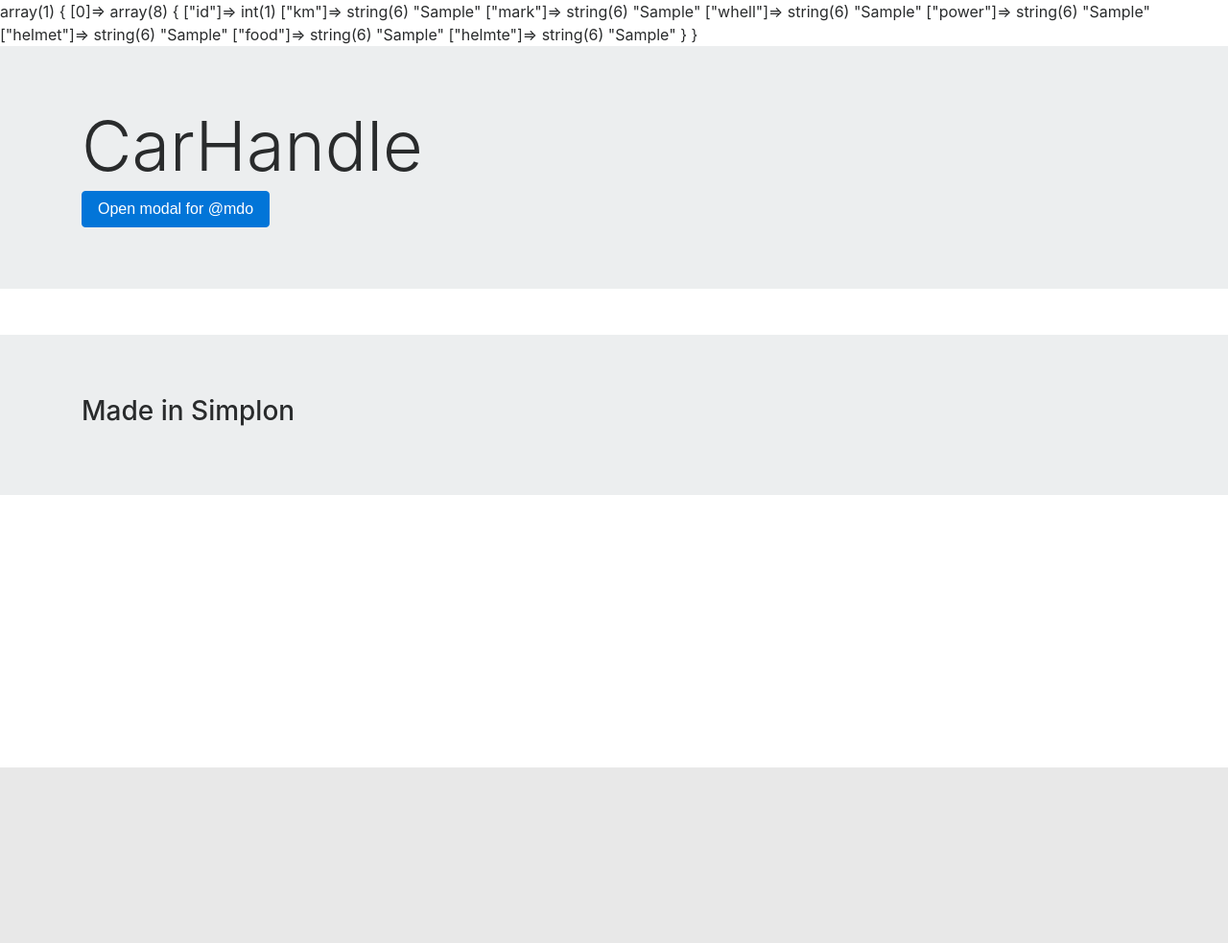
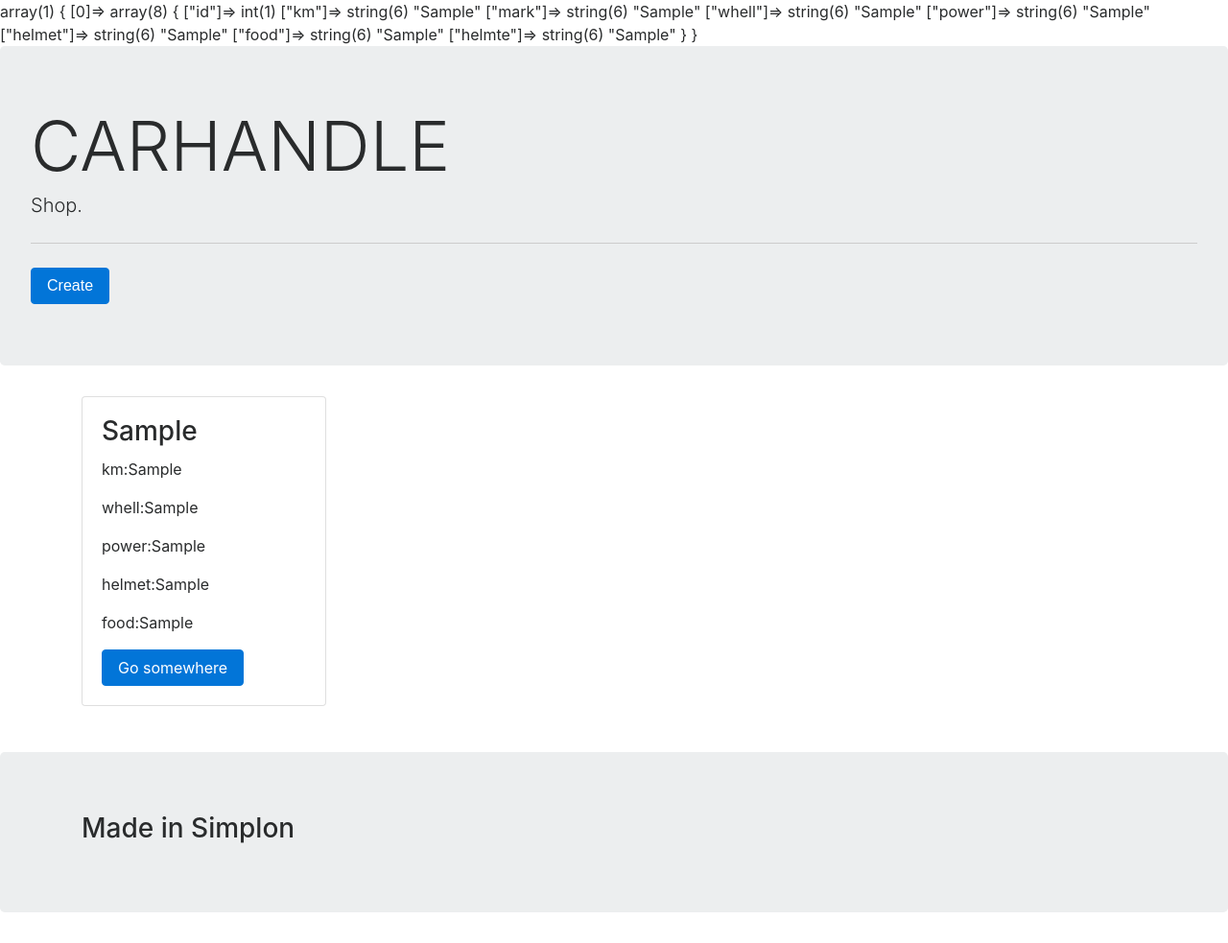
Before and after one commit to Madjidgo/carHandle, a PHP site: page / in a window 1280 px wide. Shown: the whole page at 96% size. Before the commit the page ends 800 px from the top, so only its background shows below. Run offline with PHP 8.4, Linux system fonts and the light colour scheme; tables that the repository leaves empty or names only in its code hold one stand-in row (values such as "Sample post").

Commit message:
cards in View

```diff
--- a/Controlers/Vehicule.php
+++ b/Controlers/Vehicule.php
@@ -2,6 +2,16 @@
 require 'Modeles/entities/ConnectBdd.php';
 
 $manager = new VehiculeManager($db);
+/**
+ * [if description]
+ * @var [type]
+ */
+
+if (isset($_Post['km']) && isset($_Post['mark']) && isset($_Post['whell']) && isset($_Post['helmet']) && isset($_Post['food']))
+{
+        add($_Post['km'],$_Post['mark'],$_Post['whell'],$_Post['helmet'],$_Post['food']);
+}
+
 
 
 $vehicules = $manager->getList();
--- a/Modeles/entities/VehiculeManager.php
+++ b/Modeles/entities/VehiculeManager.php
@@ -69,13 +69,16 @@ class VehiculeManager
  * @param [type] $vehicules [description]
  */
   public function add($vehicules){
-    $req = $this->_db->prepare('INSERT INTO Vehicule(km,mark,whell,power) VALUES( :km,:mark,:whell,:power)');
+    $req = $this->_db->prepare('INSERT INTO Vehicule(km,mark,whell,power,helmet,food) VALUES( :km,:mark,:whell,:power,helmet,food)');
 
 
     $req->bindValue(':km', $vehicules->getKm(), PDO::PARAM_INT);
     $req->bindValue(':mark', $vehicules->getMark());
     $req->bindValue(':whell', $vehicules->getWhell(), PDO::PARAM_INT);
     $req->bindValue(':power', $vehicules->getPower(), PDO::PARAM_INT);
+    $req-bindValue(':helmet',$vehicules->getHelmet());
+    $req-bindValue(':food',$vehicules->getFood());
+
 
 
 
@@ -88,12 +91,14 @@ class VehiculeManager
  * @return [type]            [description]
  */
   public function update($vehicules){
-    $req = $this->_db->prepare('UPDATE Vehicule SET km = :km,mark = :mark , whell = :mark, power = :power WHERE id = :id');
+    $req = $this->_db->prepare('UPDATE Vehicule SET km = :km,mark = :mark , whell = :mark helmte = :helmet, food = :food power = :power WHERE id = :id');
 
     $req->bindValue(':km', $vehicules->getKm(), PDO::PARAM_INT);
     $req->bindValue(':mark', $vehicules->getMark());
     $req->bindValue(':whell', $vehicules->getWhell(), PDO::PARAM_INT);
     $req->bindValue(':power', $vehicules->getPower(), PDO::PARAM_INT);
+    $req-bindValue(':helmet',$vehicules->getHelmet());
+    $req-bindValue(':food',$vehicules->getFood());
     $req->bindValue(':id', $vehicules->getId(),PDO::PARAM_INT);
 
     $req->execute();
--- a/Views/Template/Vehicule.php
+++ b/Views/Template/Vehicule.php
@@ -1,8 +1,35 @@
 <?php
   include("header.php");
  ?>
+ <div class="container">
+<div class="row">
+<?php
+foreach ($vehicules as $key => $value) {
+  # code...
+
+ ?>
+
+  <div class="col-sm-3">
+    <div class="card">
+      <div class="card-block">
+        <h3 class="card-title"><?php echo $value['mark'] ?></h3>
+        <p class="card-text">km:<?php echo $value['km'] ?></p>
+        <p class="card-text">whell:<?php echo $value['whell'] ?></p>
+        <p class="card-text">power:<?php echo $value['power'] ?></p>
+        <p class="card-text">helmet:<?php echo $value['helmet'] ?></p>
+        <p class="card-text">food:<?php echo $value['food'] ?></p>
+        <a href="#" class="btn btn-primary">Go somewhere</a>
+      </div>
+    </div>
+  </div>
 
 
+
+
+<?php }
+ ?>
+</div>
+</div>
  <?php
    include("footer.php");
   ?>
--- a/Views/Template/footer.php
+++ b/Views/Template/footer.php
@@ -3,7 +3,7 @@
 <![endif]-->
 
 <!-- Add your site or application content here -->
-<footer class="jumbotron jumbotron-fluid mt-5 mainColor colorWhite">
+<footer class="jumbotron jumbotron mt-5 mainColor colorWhite">
 <div class="container">
 <h3>Made in Simplon</h3>
 </div>
--- a/Views/Template/header.php
+++ b/Views/Template/header.php
@@ -18,42 +18,62 @@
         <script src="js/vendor/modernizr-2.8.3.min.js"></script>
     </head>
     <body>
-      <header class="jumbotron jumbotron-fluid mb-5 mainColor colorWhite">
-    <div class="container">
-      <h1 class="display-3">CarHandle</h1>
-      <button type="button" class="btn btn-primary" data-toggle="modal" data-target="#exampleModal" data-whatever="@mdo">Open modal for @mdo</button>
+      <div class="jumbotron">
+    <h1 class="display-3">CARHANDLE</h1>
+    <p class="lead">Shop.</p>
+    <hr class="my-4">
+
+
+      <button type="button" class="btn btn-primary" data-toggle="modal" data-target="#exampleModal" data-whatever="@mdo">Create</button>
 
       <div class="modal fade" id="exampleModal" tabindex="-1" role="dialog" aria-labelledby="exampleModalLabel" aria-hidden="true">
         <div class="modal-dialog" role="document">
           <div class="modal-content">
             <div class="modal-header">
-              <h5 class="modal-title" id="exampleModalLabel">New message</h5>
+              <h5 class="modal-title text-center" id="exampleModalLabel">New Cars</h5>
               <button type="button" class="close" data-dismiss="modal" aria-label="Close">
                 <span aria-hidden="true">&times;</span>
               </button>
             </div>
             <div class="modal-body">
+
               <form action="" method="post">
+
                 <div class="form-group">
-                  <label for="recipient-name" class="col-form-label">Recipient:</label>
+                  <label for="recipient-name" name="mark" class="col-form-label">Mark:</label>
                   <input type="text" class="form-control" id="recipient-name">
                 </div>
+
                 <div class="form-group">
-                  <label for="message-text" class="col-form-label">Message:</label>
-                  <textarea class="form-control" id="message-text"></textarea>
+                  <label for="message-text1" name="km" class="col-form-label">Km:</label>
+                    <input type="number" class="form-control" id="message-text1">
                 </div>
+
                 <div class="form-group">
-                  <label for="message-text1" class="col-form-label">Message:</label>
-                  <textarea class="form-control" id="message-text1"></textarea>
+                  <label for="message-text2"  name="whell" class="col-form-label">Whell:</label>
+                  <input type="number" class="form-control" id="message-text2">
                 </div>
+
                 <div class="form-group">
-                  <label for="message-text2" class="col-form-label">Message:</label>
-                  <textarea class="form-control" id="message-text2"></textarea>
+                  <label for="message-text3"  name="power" class="col-form-label">Power:</label>
+                  <input type="number" class="form-control" id="message-text3">
                 </div>
+
+                <div class="form-group">
+                  <label for="message-text4" name="helmet" class="col-form-label">Helmet:</label>
+                  <input type="text" class="form-control" id="message-text4">
+                </div>
+
+                <div class="form-group">
+                  <label for="message-text5" name="food" class="col-form-label">Food:</label>
+                  <input type="text" class="form-control" id="message-text5">
+                </div>
+
                 <div class="modal-footer">
                   <button type="button" class="btn btn-secondary" data-dismiss="modal">Close</button>
-                  <button type="submit" class="btn btn-primary">Send message</button>
+                  <button type="submit" class="btn btn-primary" data-dismiss="modal">Envoyer</button>
                 </div>
+
               </form>
             </div>
 
```
Also changed, not shown: Modeles/entities/Vehicule.php (+38 -0 lines).
